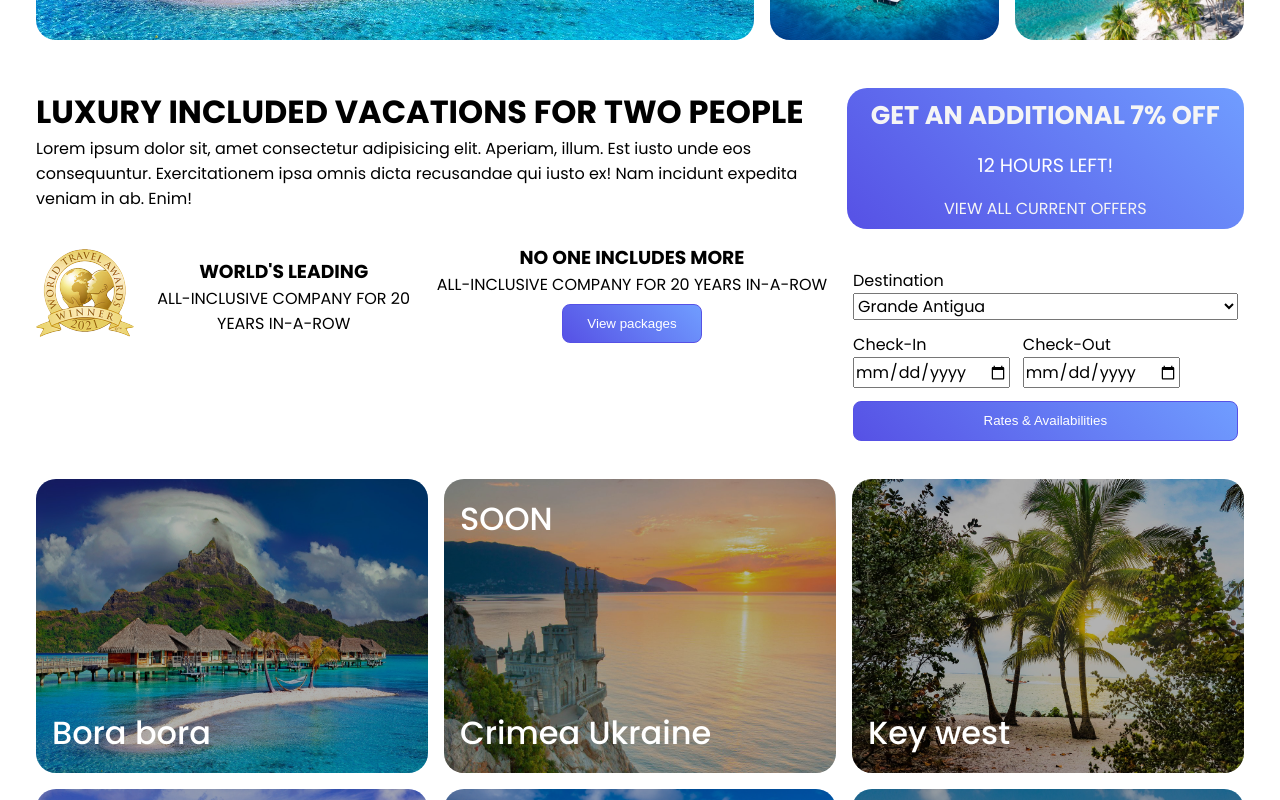
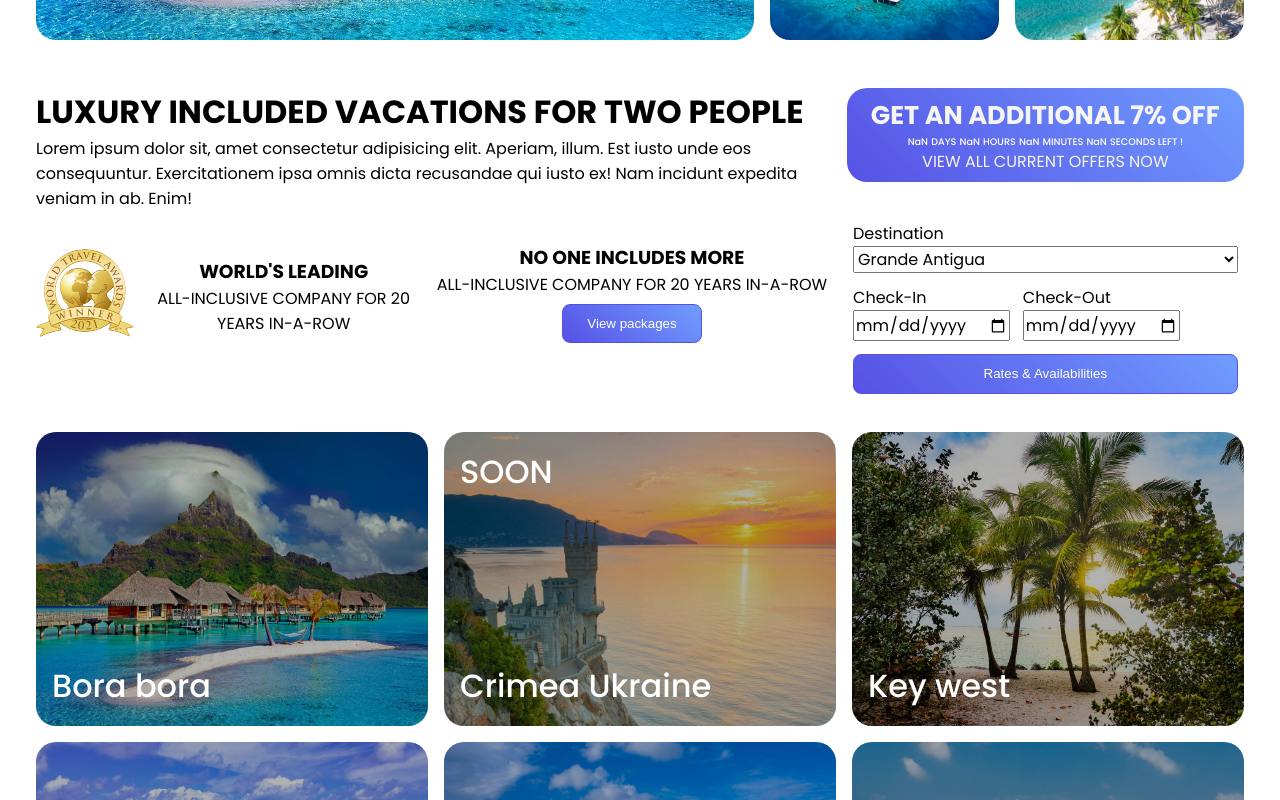
Before and after one commit to d-hubych/react-travel, a React (Create React App) app: page / in a window 1280 px wide. Shown: the part 1360-2160 px from the top of the page. Built offline with nearby package versions, Linux system fonts and the light colour scheme; the HTML template or start-up script is replaced by a standard one.

Commit message:
added some countdown-timer code

```diff
--- a/package.json
+++ b/package.json
@@ -7,6 +7,7 @@
     "@testing-library/jest-dom": "^5.16.5",
     "@testing-library/react": "^13.4.0",
     "@testing-library/user-event": "^13.5.0",
+    "dayjs": "^1.11.5",
     "gh-pages": "^4.0.0",
     "react": "^18.2.0",
     "react-dom": "^18.2.0",
--- /dev/null
+++ b/src/components/countdownTimer/CountdownTimer.jsx
@@ -0,0 +1,58 @@
+import React from "react";
+import { useState } from "react";
+import { useEffect } from "react";
+import { getRemainingTimeUntilMsTimestemp } from "./utils/UtilsCountdownTimer";
+import './CountdownTimerStyles.css';
+
+const defaultRemainingTime = {
+  seconds: '00',
+  minutes: '00',
+  hours: '00',
+  days: '00',
+};
+
+export const CountdownTimer = (countdownTimestampMs) => {
+  const [remainingTime, setRemainingTime] = useState(defaultRemainingTime);
+  // console.log(remainingTime)
+  useEffect(() => {
+    const intervalId = setInterval(() => {
+      updateRemainingTime(countdownTimestampMs);
+    }, 1000);
+    return () => clearInterval(intervalId);
+  });
+
+  function updateRemainingTime(countdown) {
+  // console.log(countdown)
+
+    setRemainingTime(getRemainingTimeUntilMsTimestemp(countdown))
+  }
+
+  return (
+    <div className="countdown-timer">
+      <span className="countdown-timer__item-value">
+        { remainingTime.days }
+      </span>
+      <span className="countdown-timer__item-name">
+        DAYS
+      </span>
+      <span className="countdown-timer__item-value">
+        { remainingTime.hours }
+      </span>
+      <span className="countdown-timer__item-name">
+        HOURS
+      </span>
+      <span className="countdown-timer__item-value">
+        { remainingTime.minutes }
+      </span>
+      <span className="countdown-timer__item-name">
+        MINUTES
+      </span>
+      <span className="countdown-timer__item-value">
+        { remainingTime.seconds }
+      </span>
+      <span className="countdown-timer__item-name">
+        SECONDS LEFT !
+      </span>
+    </div>
+  )
+}
--- /dev/null
+++ b/src/components/countdownTimer/CountdownTimerStyles.css
@@ -0,0 +1,13 @@
+.countdown-timer {
+  display: flex;
+  justify-content: center;
+  align-items: center;
+  gap: 0.2rem;
+
+  font-weight: 500;
+  color: #fff;
+}
+
+.countdown-timer span {
+  font-size: 0.6rem;
+}
--- /dev/null
+++ b/src/components/countdownTimer/utils/UtilsCountdownTimer.js
@@ -0,0 +1,40 @@
+import dayjs from 'dayjs';
+
+export function getRemainingTimeUntilMsTimestemp(timestampMs) {
+
+
+  //-------------------------------------------------------------------------------
+  const timestampDayjs = dayjs(timestampMs);//<-Знайти причину, чому тут отримую NaN
+  console.log(timestampMs)
+  console.log(timestampDayjs)
+  //--------------------------------------------------------------------------------
+
+  const nowDayjs = dayjs()
+
+  return {
+    seconds: getRemainingSeconds(nowDayjs, timestampDayjs),
+    minutes: getRemainingMinutes(nowDayjs, timestampDayjs),
+    hours: getRemainingHours(nowDayjs, timestampDayjs),
+    days: getRemainingDays(nowDayjs, timestampDayjs)
+  };
+}
+
+function getRemainingSeconds(nowDayjs, timestampDayjs) {
+  const seconds = timestampDayjs.diff(nowDayjs, 'seconds') % 60;
+  return seconds;
+}
+
+function getRemainingMinutes(nowDayjs, timestampDayjs) {
+  const minutes = timestampDayjs.diff(nowDayjs, 'minutes') % 60;
+  return minutes;
+}
+
+function getRemainingHours(nowDayjs, timestampDayjs) {
+  const hours = timestampDayjs.diff(nowDayjs, 'hours') % 24;
+  return hours;
+}
+
+function getRemainingDays(nowDayjs, timestampDayjs) {
+  const days = timestampDayjs.diff(nowDayjs, 'days');
+  return days;
+}
--- a/src/components/greetings/GreetingsStyles.css
+++ b/src/components/greetings/GreetingsStyles.css
@@ -8,7 +8,6 @@
   color: #fff;
   position: relative;
   margin-bottom: 2rem;
-  border-radius: 0 0 30px 30px;
 }
 
 .greetings h2 {
@@ -17,7 +16,6 @@
 
 .overlay {
   background-color: rgba(102, 95, 0, 0.3);
-  border-radius: 0 0 30px 30px;
   position: absolute;
   width: 100%;
   height: 100%;
--- a/src/components/navbar/NavbarStyles.css
+++ b/src/components/navbar/NavbarStyles.css
@@ -19,6 +19,7 @@
 
 .nav-menu {
   display: flex;
+  align-items: center;
 }
 
 .nav-menu li:hover, .icon:hover {
@@ -28,9 +29,6 @@
 .icon {
   transition: 0.3s;
   font-size: 1.3rem;
-}
-
-.nav-icons .icon {
   margin: 5px;
 }
 
@@ -64,7 +62,7 @@ li {
     flex-direction: column;
     width: 100%;
     position: absolute;
-    top: -650px;
+    top: -700px;
     left: 0;
     justify-content: space-between;
     background-color: #f5f5f5;
--- a/src/components/search/Search.jsx
+++ b/src/components/search/Search.jsx
@@ -1,6 +1,7 @@
 import React from "react";
 import '../search/SearchStyles.css';
 import Award from '../../assets/award.png';
+import { CountdownTimer } from "../countdownTimer/CountdownTimer";
 
 export function Search() {
   return (
@@ -47,14 +48,13 @@ export function Search() {
             <h4 className="promo-save" >
               GET AN ADDITIONAL 7%  OFF
             </h4>
-            <p className="promo-timer">
-              12 HOURS LEFT!
-            </p>
+            <div className="promo-timer">
+              <CountdownTimer countdownTimestampMs={ 1643673600000 } />
+            </div>
             <p className="promo-offers">
-              VIEW ALL CURRENT OFFERS
+              VIEW ALL CURRENT OFFERS NOW
             </p>
           </div>
-
           <form action="/">
             <div className="input-wrap">
               <label>Destination</label>
--- a/src/components/search/SearchStyles.css
+++ b/src/components/search/SearchStyles.css
@@ -53,9 +53,8 @@
 }
 
 .promo-timer {
-  padding: 1rem 0;
-  font-size: 1.2rem;
-  color: #ffffff;
+  /* padding: 1rem 0; */
+  color: #fff;
 }
 
 .promo-offers {
```
Also changed, not shown: 1 other file (tests, documents, lock files or other folders).
